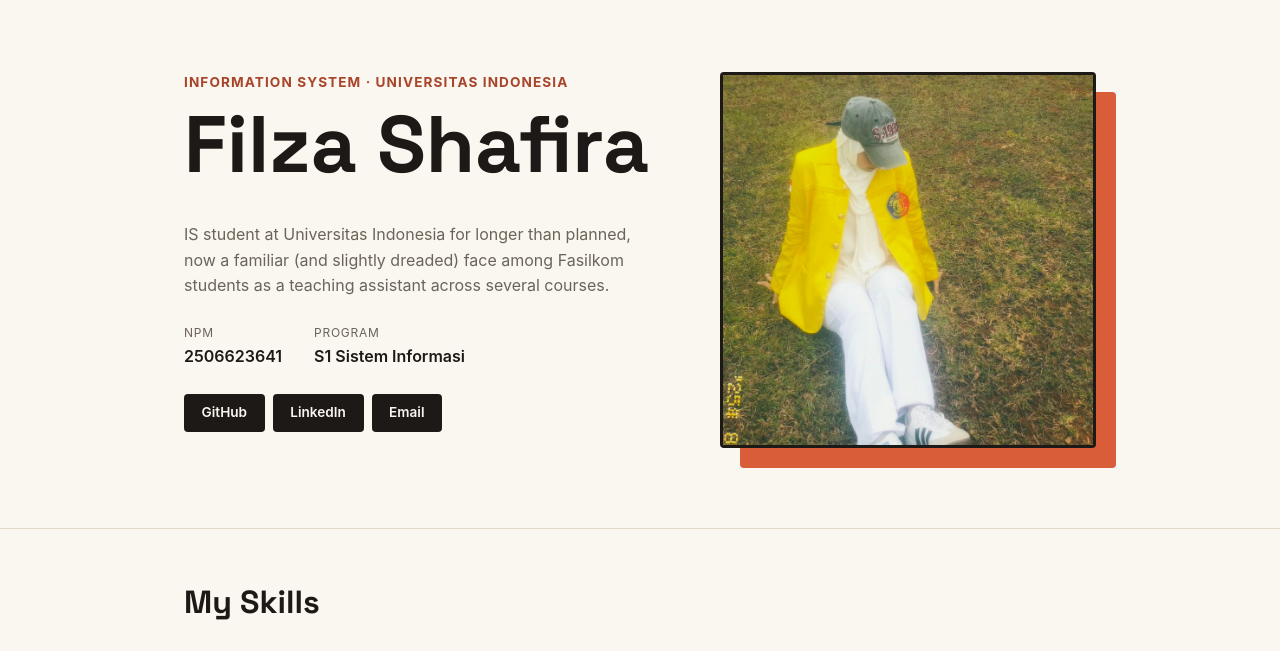
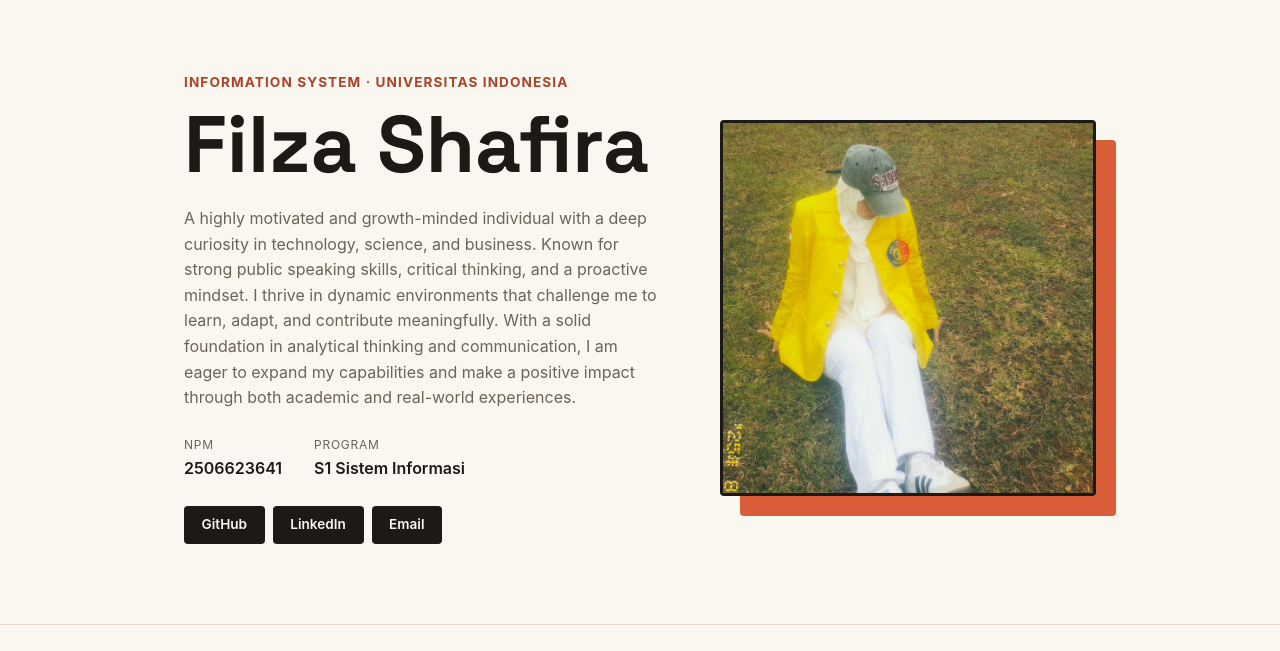
Before and after one commit to filzashafira/myportofolio, a Django app: page / in a window 1280 px wide. Shown: the part 74-725 px from the top of the page. Run offline with Django 5.2, Linux system fonts and the light colour scheme.

Commit message:
ngubah bio profil

```diff
--- a/templates/index.html
+++ b/templates/index.html
@@ -32,7 +32,7 @@
                     <img class="avatar" src="/static/img/filzashafira.jpeg" alt="Photo of Filza Shafira">
                 </div>
                 <div class="hero-details">
-                    <p class="bio">IS student at Universitas Indonesia for longer than planned, now a familiar (and slightly dreaded) face among Fasilkom students as a teaching assistant across several courses.</p>
+                    <p class="bio">A highly motivated and growth-minded individual with a deep curiosity in technology, science, and business. Known for strong public speaking skills, critical thinking, and a proactive mindset. I thrive in dynamic environments that  challenge me to learn, adapt, and contribute meaningfully. With a solid foundation in analytical thinking and  communication, I am eager to expand my capabilities and make a positive impact through both academic and real-world experiences.</p>
                     <dl class="meta-list">
                         <div class="meta-row">
                             <dt>NPM</dt>
```
